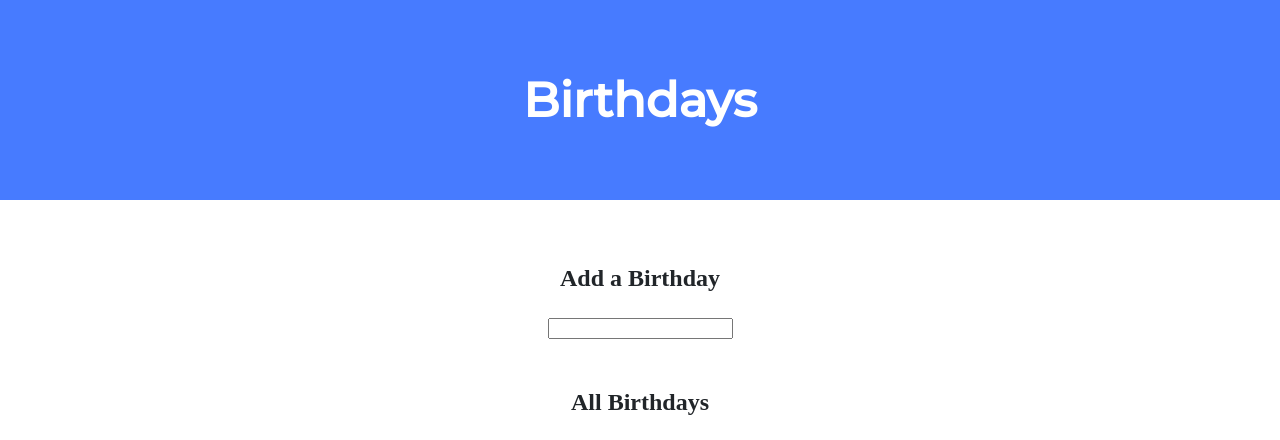
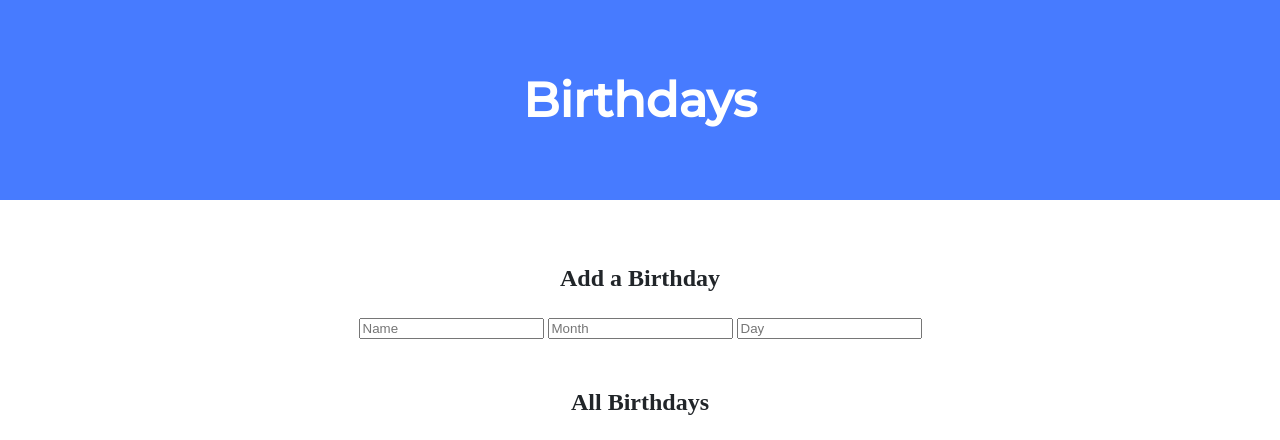
Before and after one commit to martinhild/CS50-my-solutions, a Python web app: template birthdays/templates/index.html in a window 1280 px wide. Shown: the top 440 px of the page. Run offline with Jinja, Linux system fonts and the light colour scheme; the template is opened without the code that fills it, so the values that code supplies are empty.

Commit message:
Tue, Feb 6, 2024, 12:20 PM +01:00

```diff
--- a/birthdays/templates/index.html
+++ b/birthdays/templates/index.html
@@ -16,7 +16,9 @@
                 <h2>Add a Birthday</h2>
                 <!-- TODO: Create a form for users to submit a name, a month, and a day -->
                 <form>
-                    <input name="name" >
+                    <input name="name" placeholder="Name">
+                    <input name="month" placeholder="Month">
+                    <input name="day" placeholder="Day">
                 </form>
             </div>
 
```
